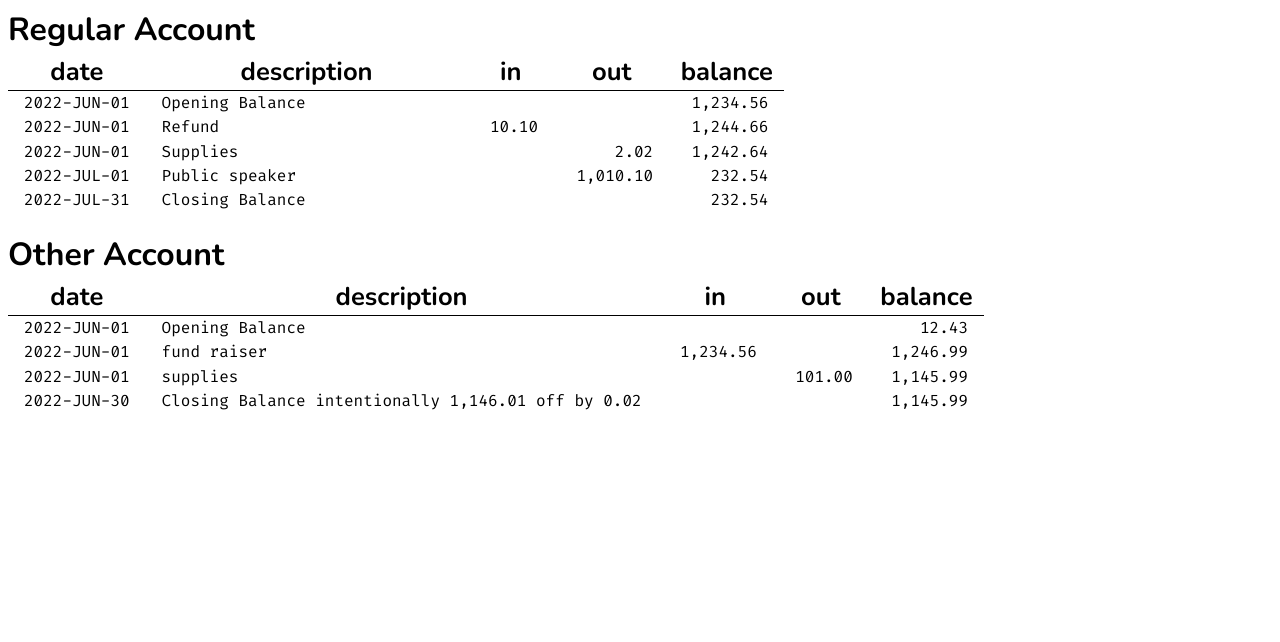
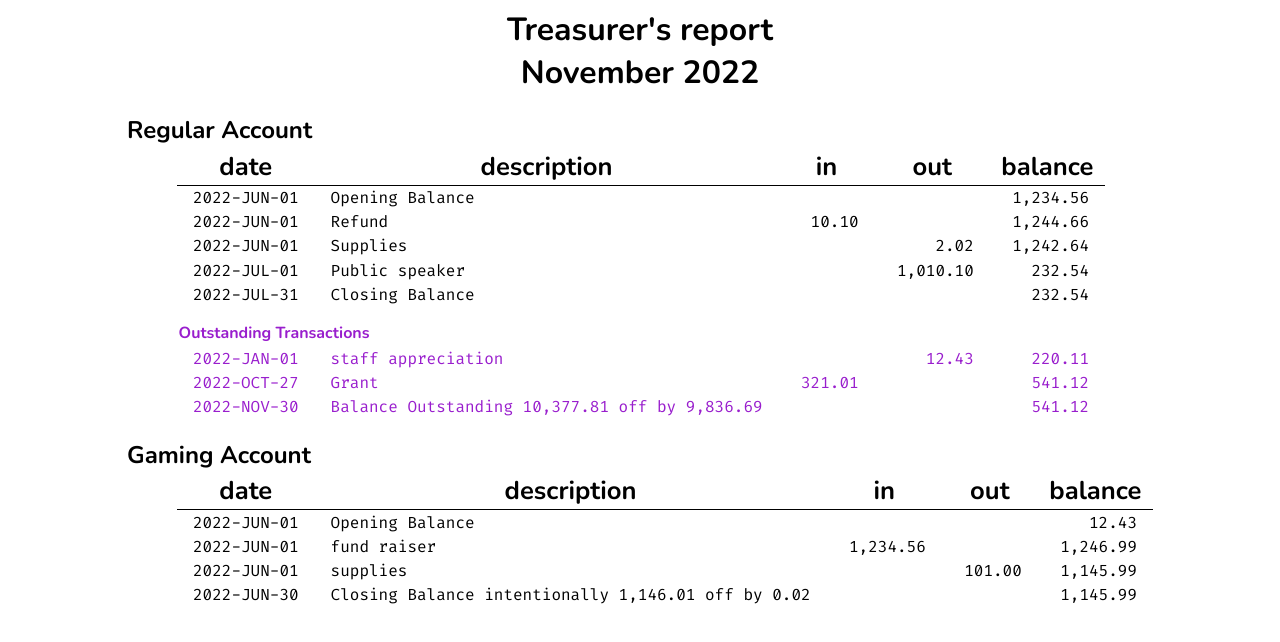
Before and after one commit to tongfa/basicbooks, a plain HTML site: page index.html in a window 1280 px wide. Drawn offline with nearby package versions, Linux system fonts and the light colour scheme.

Commit message:
Add oustanding transaction report.  center stuff. gitignore

```diff
--- a/index.html
+++ b/index.html
@@ -8,7 +8,7 @@
     body {
         font-family: 'Nunito', sans-serif;
     }
-    h1 {
+    h1, h2 {
         margin-bottom: 0.1rem;
     }
     table.ledger {
@@ -38,6 +38,10 @@
         font-family: 'Fira Code', monospace;
         padding: 0.1rem 1rem;
     }
+    table.ledger td.note {
+        font-family: 'Nunito', sans-serif;
+        padding: 1rem 1rem 0.1rem 0.1rem;
+    }
     td:nth-child(3) > div, td:nth-child(4) > div, td:nth-child(5) > div {
         display: flex;
         justify-content: space-between;
@@ -48,15 +52,33 @@
     .highlight {
         background-color: rgb(255, 223, 44);
     }
+    .accrued {
+        color: rgb(153, 30, 205);
+    }
+    .title {
+        text-align: center;
+    }
+    .in-a-bit {
+        width: fit-content;
+        margin: 0 auto 0 50px;
+    }
+    #app {
+        width: fit-content;
+        margin: 0 auto;
+    }
     </style>
 </head>
 
 <div id="app">
-    <h1>Regular Account</h1>
+    <h1 class="title">
+        <div>Treasurer's report</div>
+        <div>November 2022</div>
+    </h1>
+    <h2>Regular Account</h2>
     <div>
         <entries :entries="regular"/>
     </div>
-    <h1>Other Account</h1>
+    <h2>Gaming Account</h2>
     <div>
         <entries :entries="gaming"/>
     </div>
@@ -91,27 +113,46 @@
     const app = createApp({
         data() {
             const process = (entries) => {
-                let balanced = false;
+                let balanced = {};
                 let balance;
                 return entries.map(e => {
-                    if (e.direction === 'closing-balance') {
-                        if (balanced) {
+                    if ( e.transaction === 'note') {
+                      return e;
+                    }
+                    const accrued = e.transaction.indexOf('accrued') > -1;
+                    if (e.transaction.indexOf('closing-balance') > -1) {
+                        if (balanced[e.transaction]) {
                             throw new Error('already balanced');
                         }
-                        balanced = true;
+                        balanced[e.transaction] = true;
                         const expectedAmount = textToAmount(e.amount)
                         const delta = expectedAmount - balance;
                         return {
                             ...e,
+                            accrued,
                             balance,
                             description: delta ? `${e.description} ${formatAmount(expectedAmount)} off by ${formatAmount(delta)}` : e.description,
                         }
                     }
                     const amount = textToAmount(e.amount)
-                    balance = balance === undefined ? amount :
-                        ( balance + amount * (e.direction === 'in' ? 1n : -1n));
+                    if (e.transaction === 'cash-opening-balance') {
+                      balance = amount;
                       return {
                         ...e,
+                        accrued,
+                        amount,
+                        balance,
+                      }
+                    }
+                    if (balance === undefined) {
+                        throw new Error('missing initial cash-opening-balance transaction');
+                    }
+                    const direction = e.transaction.indexOf('in') > -1 ? 'in' : 'out';
+                    balance = balance + amount * (direction === 'in' ? 1n : -1n);
+                    return {
+                        ...e,
+                        direction,
+                        accrued,
                         amount,
                         balance,
                     }
@@ -119,70 +160,101 @@
             }
             const regular = process([
                 {
-                    direction: 'opening-balance',
+                    transaction: 'cash-opening-balance',
                     amount: '1234.56',
                     description: 'Opening Balance',
                     date: '2022-JUN-01',
                 },
                 {
-                    direction: 'in',
+                    transaction: 'in',
                     amount: '10.10',
                     description: 'Refund',
                     date: '2022-JUN-01',
                 },
                 {
-                    direction: 'out',
+                    transaction: 'out',
                     amount: '2.02',
                     description: 'Supplies',
                     date: '2022-JUN-01',
                 },
                 {
-                    direction: 'out',
+                    transaction: 'out',
                     amount: '1,010.10',
                     description: 'Public speaker',
                     date: '2022-JUL-01',
                 },
                 {
-                    direction: 'closing-balance',
+                  transaction: 'closing-balance',
                     amount: '232.54',
                     description: 'Closing Balance',
                     date: '2022-JUL-31',
                 },
+                {
+                    transaction: 'note',
+                    description: 'Outstanding Transactions',
+                    accrued: true,
+                },
+                {
+                    transaction: 'accrued-out',
+                    amount: '12.43',
+                    description: 'staff appreciation',
+                    date: '2022-JAN-01',
+                },
+                {
+                    transaction: 'accrued-in',
+                    amount: '321.01',
+                    description: 'Grant',
+                    date: '2022-OCT-27',
+                },
+                {
+                    transaction: 'accrued-closing-balance',
+                    amount: '10377.81',
+                    description: 'Balance Outstanding',
+                    date: '2022-NOV-30',
+                },
             ])
             const gaming = process([
                 {
-                    direction: 'opening-balance',
+                    transaction: 'cash-opening-balance',
                     amount: '12.43',
                     description: 'Opening Balance',
                     date: '2022-JUN-01',
                 },
                 {
-                    direction: 'in',
+                    transaction: 'in',
                     amount: '1,234.56',
                     description: 'fund raiser',
                     date: '2022-JUN-01',
                 },
                 {
-                    direction: 'out',
+                    transaction: 'out',
                     amount: '101.00',
                     description: 'supplies',
                     date: '2022-JUN-01',
                 },
                 {
-                    direction: 'closing-balance',
+                    transaction: 'closing-balance',
                     amount: '1,146.01',
                     description: 'Closing Balance intentionally',
                     date: '2022-JUN-30',
                 },
             ])
+
             return {
                 regular,
                 gaming,
             }
         }
       })
+    app.component('note', {
+      props: ['description'],
+      template: `
+<tr>
+    <td class="note accrued" colspan="5">{{description}}</td>
+</tr>`
+    })
     app.component('entry', {
-        props: ['date', 'description', 'direction', 'amount', 'balance'],
+        props: ['date', 'description', 'direction', 'amount', 'balance', 'accrued'],
         computed: {
             inAmount() {
                 return this.direction === 'in' ? formatAmount(this.amount) : '';
@@ -226,11 +298,11 @@
             }
         },
         template: `
-<tr @click.stop="clickRow(e)" :class="{highlight: rowSelected}">
+<tr @click.stop="clickRow(e)" :class="{accrued: accrued, highlight: rowSelected}">
     <td>{{date}}</td>
     <td>{{description}}</td>
-    <td><div><span>{{inSymbol}}</span><span>{{inAmount}}</span></div></td>
-    <td><div><span>{{outSymbol}}</span><span>{{outAmount}}</span></div></td>
+    <td @click.stop="clickBalance(e)"><div><span>{{inSymbol}}</span><span>{{inAmount}}</span></div></td>
+    <td @click.stop="clickBalance(e)"><div><span>{{outSymbol}}</span><span>{{outAmount}}</span></div></td>
     <td @click.stop="clickBalance(e)" :class="{highlight: balanceSelected}">
         <div><span>{{ currencySymbol }}</span><span>{{balanceAmount}}</span></div>
     </td>
@@ -244,14 +316,20 @@
             }
         },
         template: `
-<div @click="click()">
+<div class="in-a-bit" @click="click()">
     <table class="ledger"><tr><th>date</th><th>description</th><th>in</th><th>out</th><th>balance</th></tr>
         <template v-for="e in entries">
+          <note
+              v-if="e.transaction === 'note'"
+              :description="e.description"
+            />
           <entry
+              v-else
               :date="e.date"
               :description="e.description"
               :direction="e.direction"
               :amount="e.amount"
+              :accrued="e.accrued"
               :balance="e.balance"
             />
         </template>
```
Also changed, not shown: 2 other files. Lines whose indentation alone changed are shown as unchanged.
